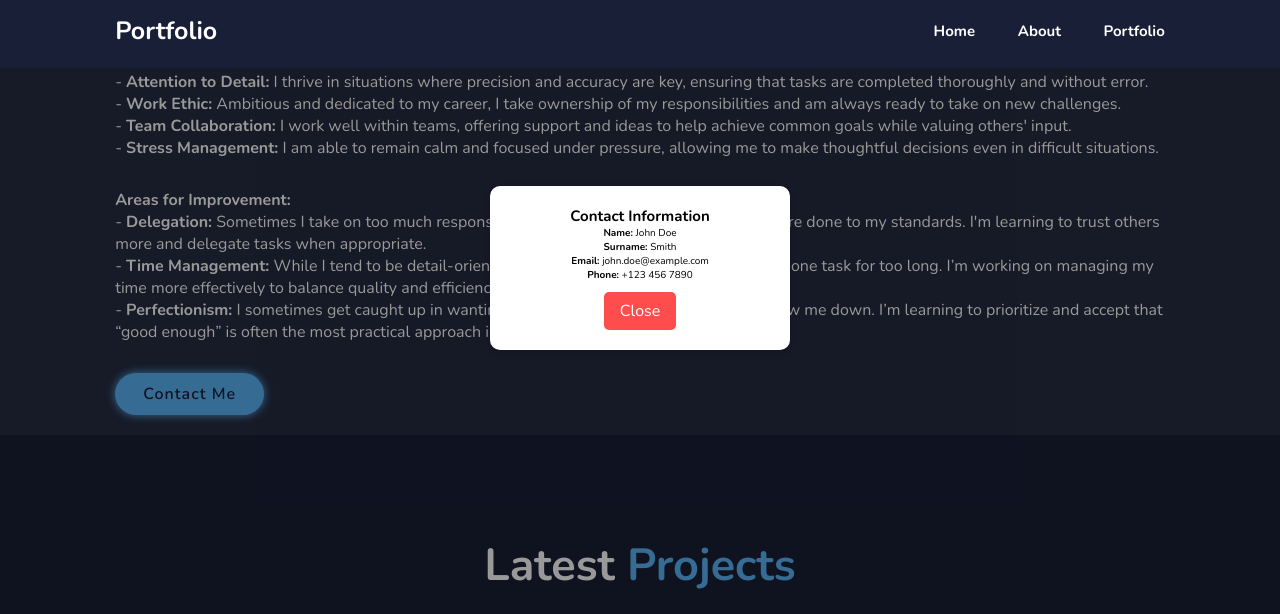
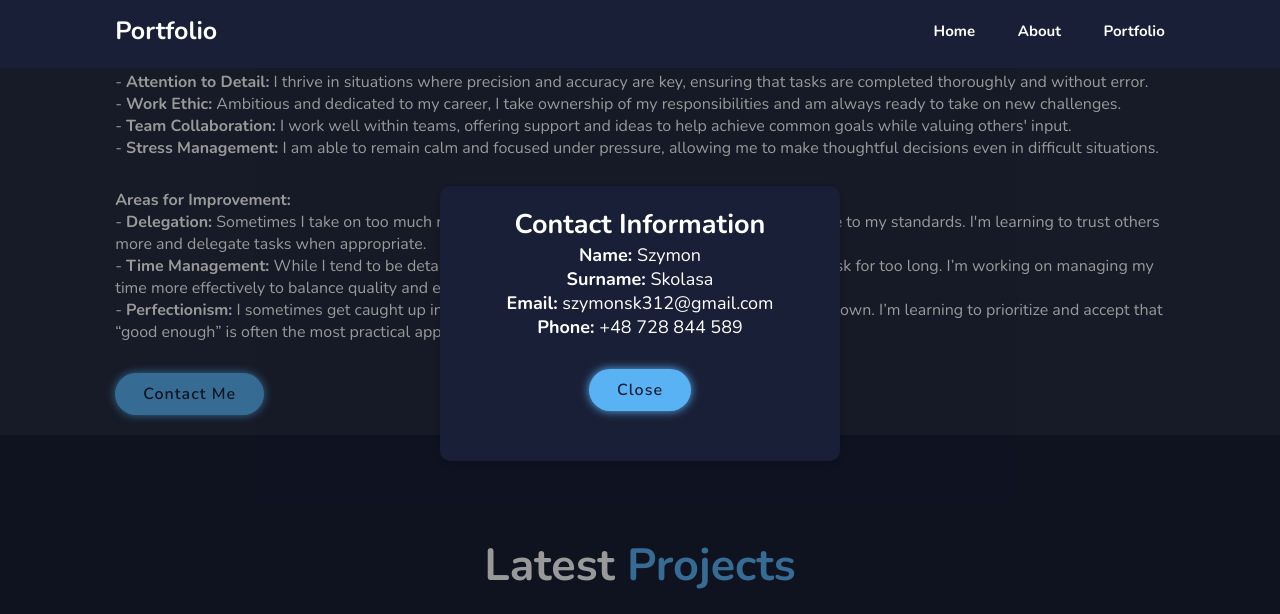
Before and after one commit to yeahright18/Portfolio, a plain HTML site: page index.html in a window 1280 px wide. Both pictures are taken after a click on the link "Contact Me". Shown: the part 1328-1942 px from the top of the page. Drawn offline with nearby package versions, Linux system fonts and the light colour scheme.

Commit message:
Commit 1

```diff
--- a/index.html
+++ b/index.html
@@ -189,10 +189,10 @@
   <div id="contactModal" class="modal">
     <div class="modal-content">
         <h2>Contact Information</h2>
-        <p><strong>Name:</strong> John Doe</p>
-        <p><strong>Surname:</strong> Smith</p>
-        <p><strong>Email:</strong> john.doe@example.com</p>
-        <p><strong>Phone:</strong> +123 456 7890</p>
+        <p><strong>Name:</strong> Szymon</p>
+        <p><strong>Surname:</strong> Skolasa</p>
+        <p><strong>Email:</strong> szymonsk312@gmail.com</p>
+        <p><strong>Phone:</strong> +48 728 844 589</p>
         <button class="close-btn">Close</button>
     </div>
   </div>
--- a/styles.css
+++ b/styles.css
@@ -369,29 +369,36 @@ span {
 }
 
 .modal-content {
-    background-color: white;
+    background-color: var(--bg-color);
+    font-size: large;
     padding: 20px;
     border-radius: 10px;
     box-shadow: 0 2px 10px rgba(0, 0, 0, 0.2);
-    color: black;
-    width: 300px;
+    color: white;
+    width: 400px;
     margin: 15% auto;
     text-align: center;
 }
 
 
 .close-btn {
-    background-color: #ff4c4c;
-    color: white;
-    border: none;
-    padding: 8px 16px;
-    font-size: 16px;
-    cursor: pointer;
-    margin-top: 10px;
-    border-radius: 5px;
+  display: block;
+  padding: 1rem 2.8rem;
+  background: var(--main-color);
+  border-radius: 4rem;
+  box-shadow: 0 0 1rem var(--main-color);
+  font-size: 1.6rem;
+  color: var(--bg-color);
+  letter-spacing: .1rem;
+  font-weight: 600;
+  transition: .5s ease;
+  margin: 3rem auto;
+  text-align: center;
+  cursor: pointer;
 }
+
 .close-btn:hover {
-    background-color: #e60000;
+    box-shadow: none;
 }
 
 @media (max-width: 1200px) {
```
